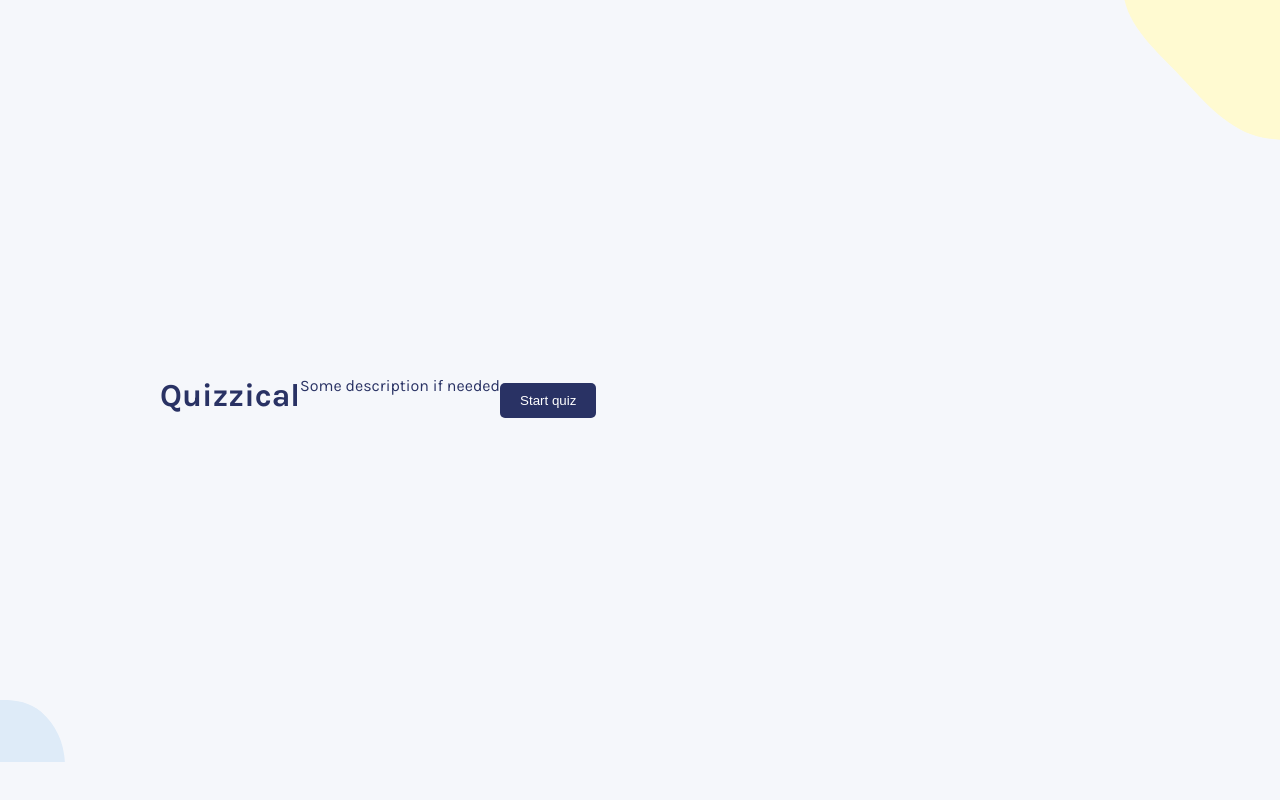
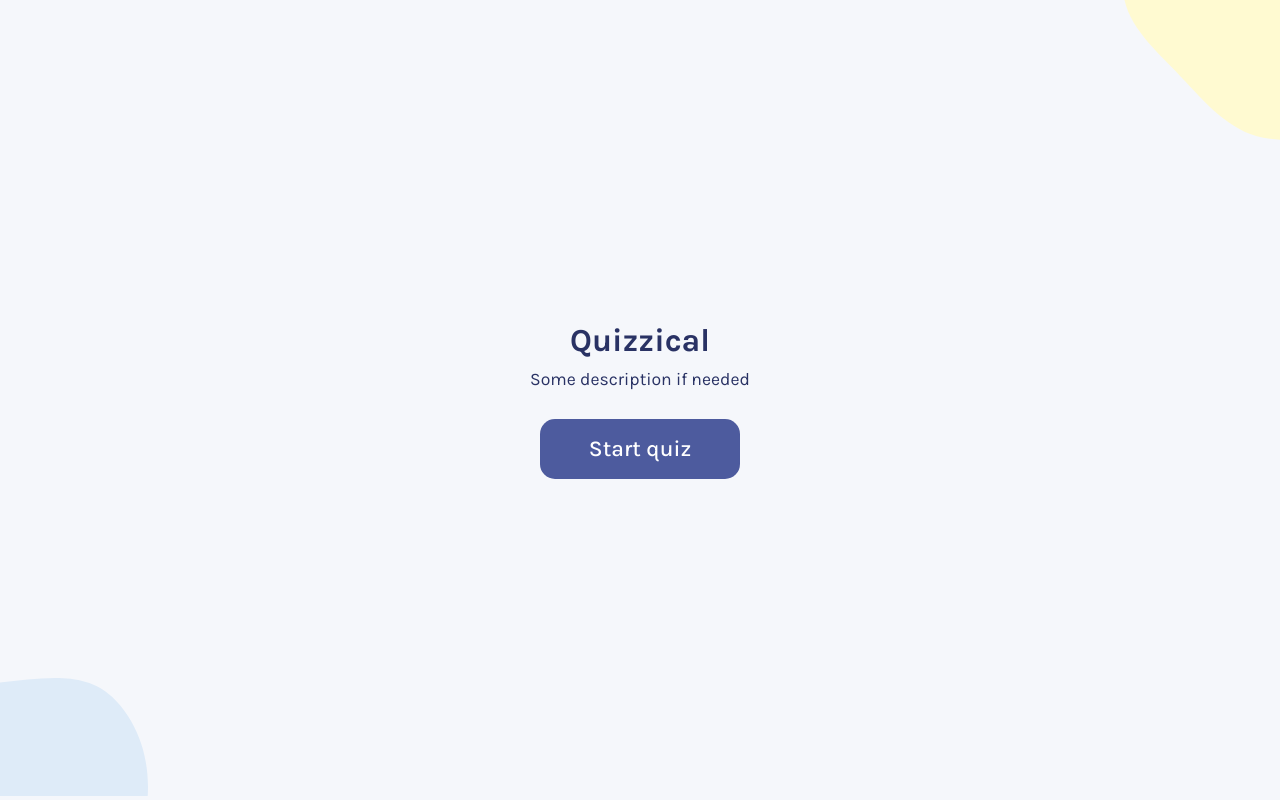
Before and after one commit to absolutechy/Quzzical, a React (Vite) app: page / in a window 1280 px wide. Built offline with nearby package versions, Linux system fonts and the light colour scheme.

Commit message:
Quizzical 1.0

```diff
--- a/src/App.css
+++ b/src/App.css
@@ -1,12 +1,14 @@
 :root {
   --bg-color: #F5F7FB;
-  --text-color: #293264;
+  --dark-blue: #293264;
+  --light-blue: #D6DBF5;
+  --medium-blue: #4D5B9E;
 }
 
 * {
   margin: 0;
   box-sizing: border-box;
-  color: var(--text-color);
+  color: var(--dark-blue);
 }
 
 body{
@@ -14,91 +16,58 @@ body{
   font-family: 'karla', sans-serif;
 }
 
-.container {
-  /* background-color: #E0F7FA; */
-  height: 100vh;
-  display: flex;
-  flex-direction: column;
-  justify-content: center;
-  align-items: center;
-  position: relative;
-}
-
-.container::before {
-  content: "";
-  position: absolute;
-  background: url('./assets/blob5.svg') no-repeat right top;
-  width: 200px; /* adjust as needed */
-  height: 200px; /* adjust as needed */
-}
-.container::after {
-  content: "";
-  position: absolute;
-  background: url('./assets/blobs.svg') no-repeat bottom left;
-  width: 100px; /* adjust as needed */
-  height: 100px; /* adjust as needed */
-}
-
-.container::before {
-  top: 0;
-  right: 0;
-}
-
-.container::after {
-  bottom: 0;
-  left: 0;
-}
-
 h1 {
- color: var(--text-color);
  margin-bottom: 10px;
 }
 
 p {
- color:var(--text-color);
  margin-bottom: 30px;
+ font-weight: 400;
+ font-size: 1.1rem;
 }
 
 button {
- background-color:var(--text-color);
+ background-color:var(--medium-blue);
  color:white;
- padding:10px 20px;
+ width: 200px;
+ height: 60px;
  border:none;
- border-radius:5px;
+ border-radius:15px;
  cursor: pointer;
+ text-align: center;
+ font-family: 'Karla', sans-serif;
+ font-size: 1.4rem;
+ font-weight: 500;
+ line-height: normal;
 }
 
 /* Quiz Container Styles */
 
 form {
-  margin-top: 4em;
+  margin-top: 10em;
 }
 
 .quiz-container {
-  /* background-color: #E0F7FA; */
   height: 100vh;
-  padding-left: 10em;
+  width: 100vw;
   display: flex;
+  flex-direction: column;
+  justify-content: center;
   align-items: center;
-  position: relative;
+  flex-wrap: wrap;
 }
 
-.quiz-container::before {
-  content: "";
-  position: absolute;
-  background: url('./assets/blob5.svg') no-repeat right top;
-  width: 200px; /* adjust as needed */
-  height: 200px; /* adjust as needed */
+
+.top-blob {
+  flex-shrink: 0;
+  position: fixed;
   top: 0;
   right: 0;
 }
 
-.quiz-container::after {
-  content: "";
-  position: absolute;
-  background: url('./assets/blobs.svg') no-repeat ;
-  width: 100px; /* adjust as needed */
-  height: 100px; /* adjust as needed */
+.bottom-blob {
+  flex-shrink: 0;
+  position: fixed;
   bottom: 0;
   left: 0;
 }
@@ -126,18 +95,18 @@ form {
 
 .option {
   display: inline-block;
-  max-width: 200px; /* Set the maximum width as per your requirement */
-  width: auto; /* This will make the width dynamic */
+  max-width: 200px;
+  width: auto;
   text-align: center;
-  padding: 5px 10px; /* Added horizontal padding to handle longer text */
+  padding: 5px 10px;
   margin-right: 20px;
-  border: 1px solid var(--text-color);
+  border: 1px solid var(--dark-blue);
   border-radius: 12px;
   font-weight: 500;
   cursor: pointer;
-  white-space: nowrap; /* This will prevent the text from breaking into multiple lines */
-  overflow: hidden; /* This will hide the text that exceeds the maximum width */
-  text-overflow: ellipsis; /* This will add an ellipsis (...) at the end of the overflowing text */
+  white-space: nowrap;
+  overflow: hidden;
+  text-overflow: ellipsis;
 }
 
 .all-options {
@@ -145,7 +114,7 @@ form {
 }
 
 .selected{
-  background-color: #D6DBF5;
+  background-color: var(--light-blue);
   border: none;
 }
 
@@ -160,23 +129,6 @@ form {
   border: none;
 }
 
-/* .option-input.radio:checked + .option.correct {
-  background-color: green;
-  color: white;
-}
-
-.option-input.radio:checked + .option.incorrect {
-  background-color: red;
-  color: white;
-}
-
-
-.option-input.radio:checked + .option {
-  background-color: #D6DBF5;
-  border: none;
-} */
-
-
 .line{
   /* height: 10px; */
   margin-top: 1.5em;
--- a/src/App.jsx
+++ b/src/App.jsx
@@ -59,6 +59,16 @@ function App() {
 
     return (
         <div className="quiz-container">
+            <div className="top-blob">
+                <svg xmlns="http://www.w3.org/2000/svg" width="158" height="141" viewBox="0 0 158 141" fill="none">
+                    <path fillRule="evenodd" clipRule="evenodd" d="M63.4095 81.3947C35.1213 50.8508 -2.68211 21.7816 1.17274 -19.6933C5.43941 -65.599 39.854 -105.359 82.4191 -123.133C122.797 -139.994 170.035 -130.256 205.822 -105.149C235.947 -84.0141 236.823 -43.8756 246.141 -8.27104C256.17 30.0508 282.521 70.8106 260.501 103.779C237.538 138.159 188.991 143.432 147.931 138.768C112.318 134.723 87.7505 107.677 63.4095 81.3947Z" fill="#FFFAD1"/>
+                </svg>
+            </div>
+            <div className="bottom-blob">
+                <svg xmlns="http://www.w3.org/2000/svg" width="148" height="118" viewBox="0 0 148 118" fill="none">
+                    <path fillRule="evenodd" clipRule="evenodd" d="M-5.55191 4.90596C35.9614 1.77498 82.2425 -9.72149 112.306 19.1094C145.581 51.0203 155.282 102.703 142.701 147.081C130.767 189.18 93.7448 220.092 51.8208 232.476C16.5281 242.902 -15.4332 218.605 -49.1007 203.738C-85.3375 187.737 -133.641 182.993 -145.741 145.239C-158.358 105.868 -132.269 64.5881 -103.064 35.3528C-77.7328 9.99541 -41.2727 7.60006 -5.55191 4.90596Z" fill="#DEEBF8"/>
+                </svg>
+            </div>
             {quiz ? (<form>
                         {quizArray}
                         {game && <p>{`You scored ${points()}/5 correct answers`}</p>}
--- a/src/components/Questions.jsx
+++ b/src/components/Questions.jsx
@@ -11,7 +11,6 @@ function shuffleArray(array) {
 
 function Questions(props) {
     const id = useId()
-    // const answersArray = shuffleArray([...props.options])
     const [shuffledAnswers, setShuffledAnswers] = useState([])
     const [selectedOption, setSelectedOption] = useState(null)
 
@@ -26,8 +25,8 @@ function Questions(props) {
     }
 
     const handleOptionChange = (event) => {
-        setSelectedOption(event.target.value) // Update the selected option when an option is selected
-        props.handleOptionChange(event.target.value) // Pass the selected option back to the parent component
+        setSelectedOption(event.target.value)
+        props.handleOptionChange(event.target.value)
     }
 
     const answerOptions = shuffledAnswers.map((answer, index) => (
@@ -38,8 +37,8 @@ function Questions(props) {
                 className="option-input radio correct"
                 id={`${id} + q1${String.fromCharCode(97 + index)}`}
                 value={answer}
-                checked={selectedOption === answer} // Set the checked attribute based on the selected option
-                onChange={handleOptionChange} // Use onChange to update the selected option
+                checked={selectedOption === answer}
+                onChange={handleOptionChange}
             />
             <label
                 htmlFor={`${id} + q1${String.fromCharCode(97 + index)}`}
```
